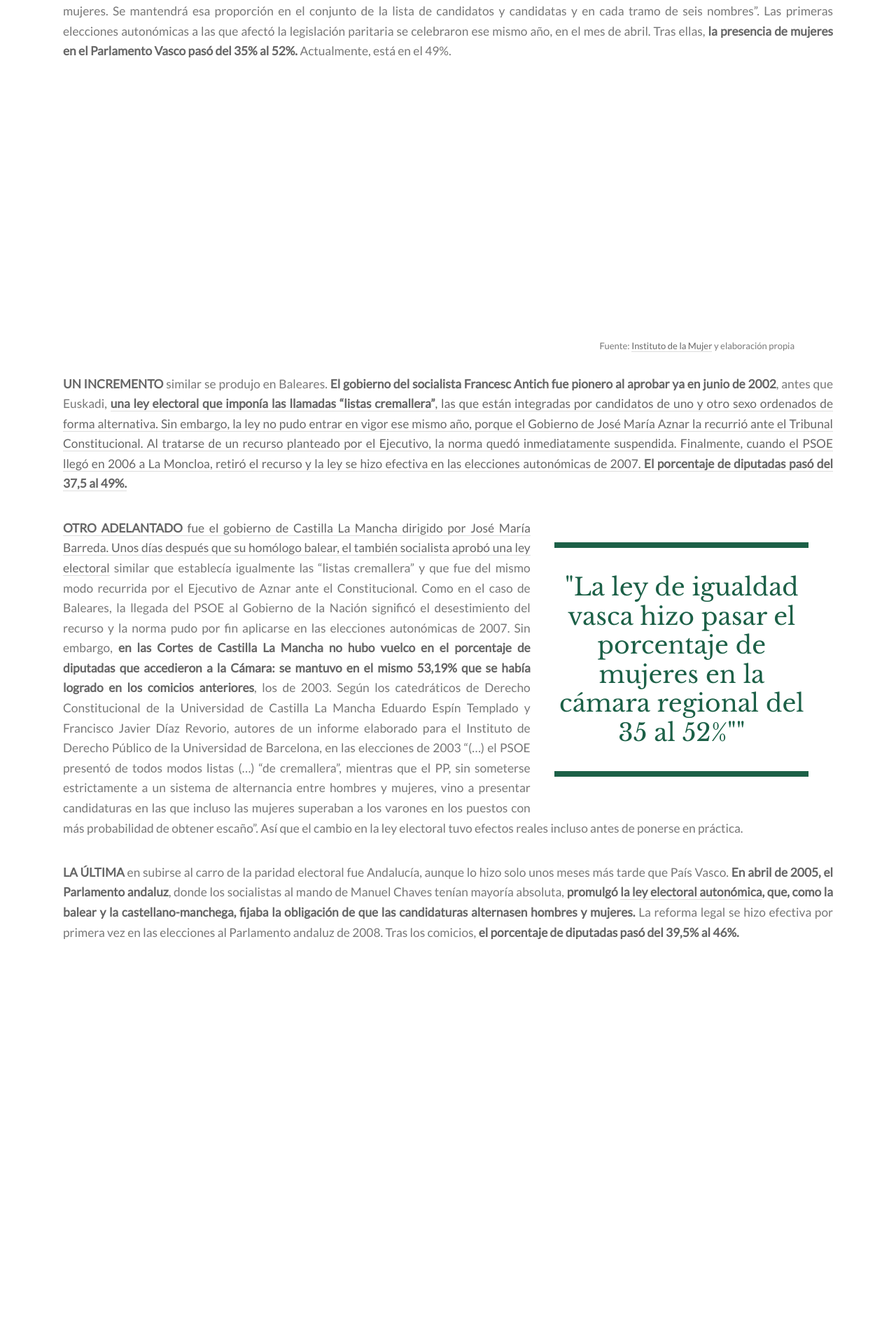
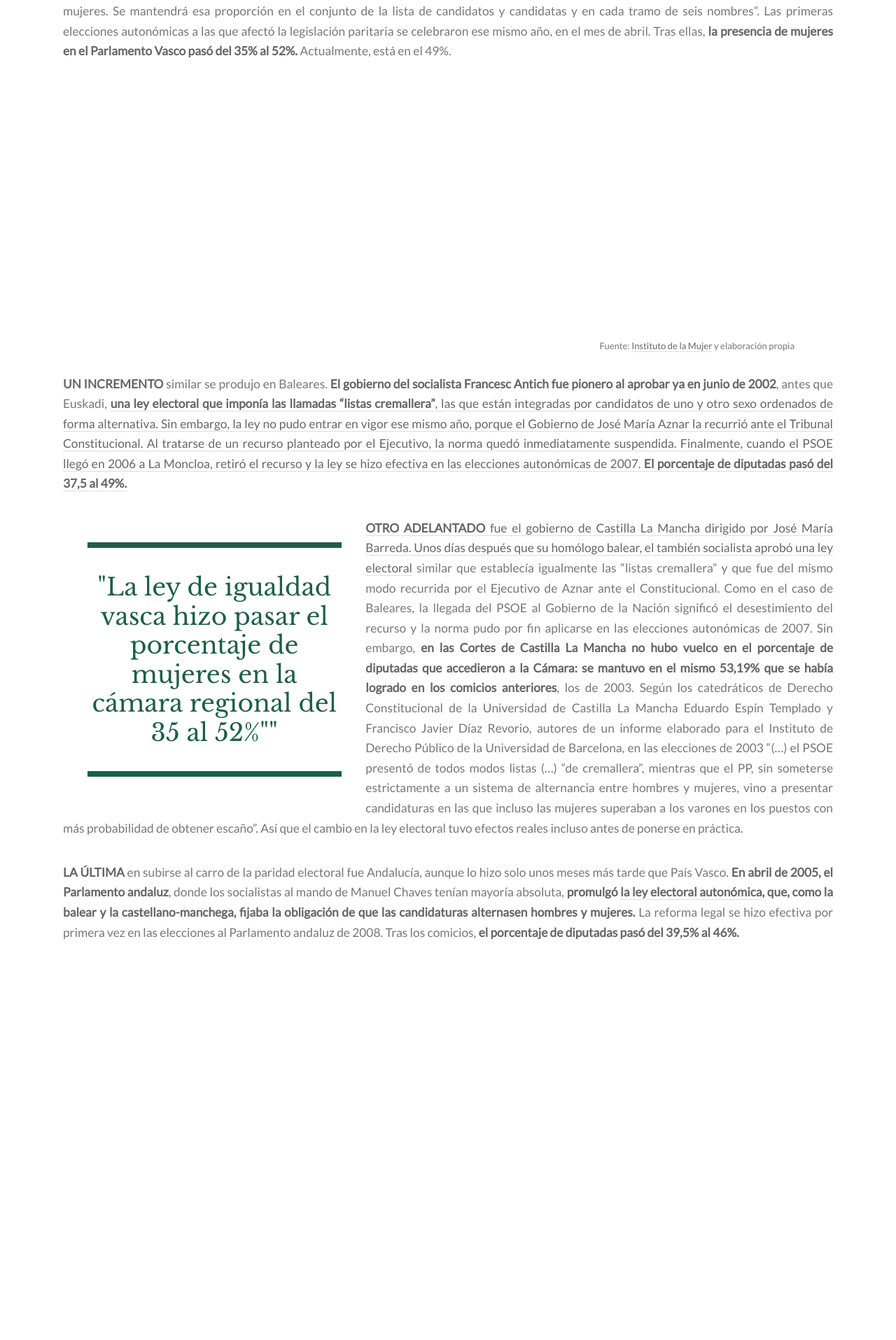
Before and after one commit to medialab-prado/3tpd-mapa-poder-femenino, a Jekyll site: the page built from politica/comunidades_autonomas.html, in a window 1280 px wide. Shown: the part 1495-3410 px from the top of the page at 70% size. Built offline with Jekyll 4.4.1, drawn with Linux system fonts in a browser that asks for light colours.

Commit message:
Otra prueba más

```diff
--- a/politica/comunidades_autonomas.html
+++ b/politica/comunidades_autonomas.html
@@ -133,7 +133,7 @@ section: politica
 			se hizo efectiva en las elecciones autonómicas de 2007. <strong>El
 				porcentaje de diputadas pasó del 37,5 al 49%.</strong>
 		</p>
-		<p class="quote">
+		<p class="quote left">
 			"La ley de igualdad vasca hizo pasar el porcentaje de mujeres en la cámara regional del 35 al 52%""
 		</p>
 		<p>
```
